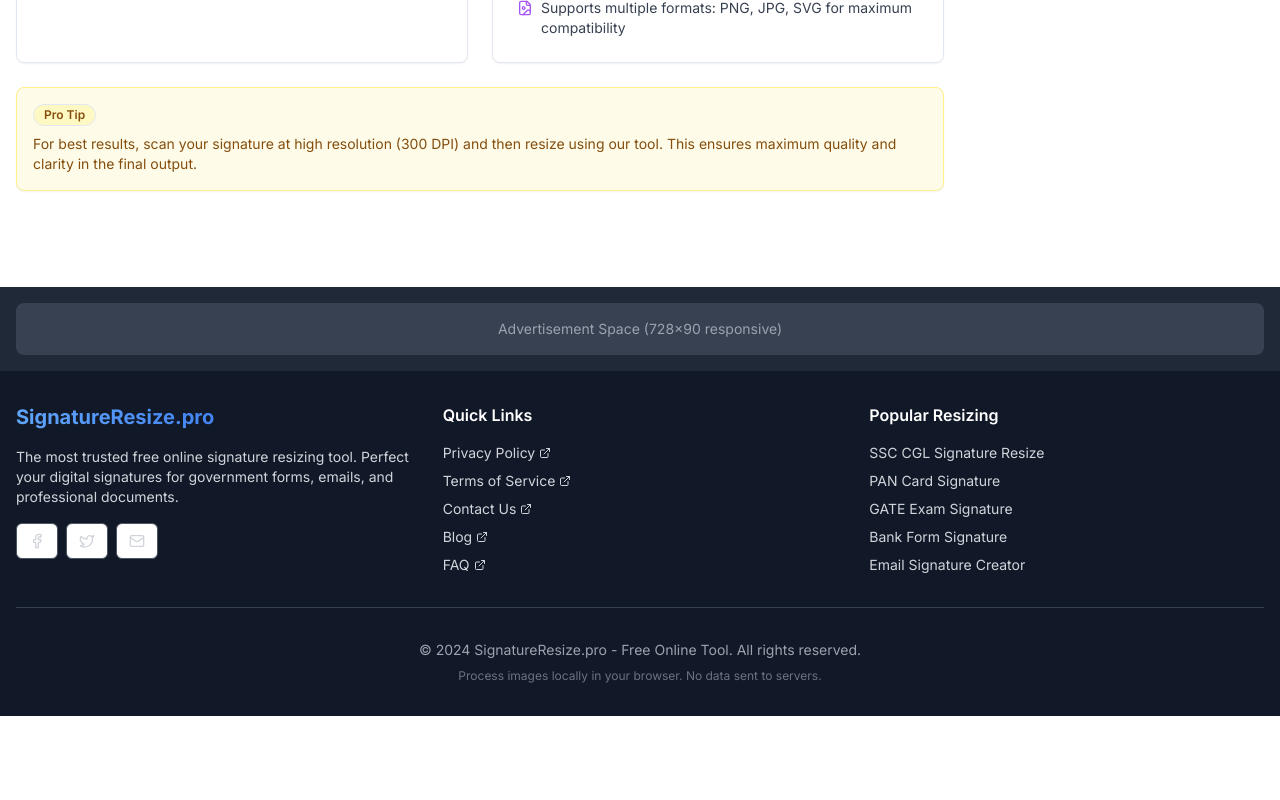
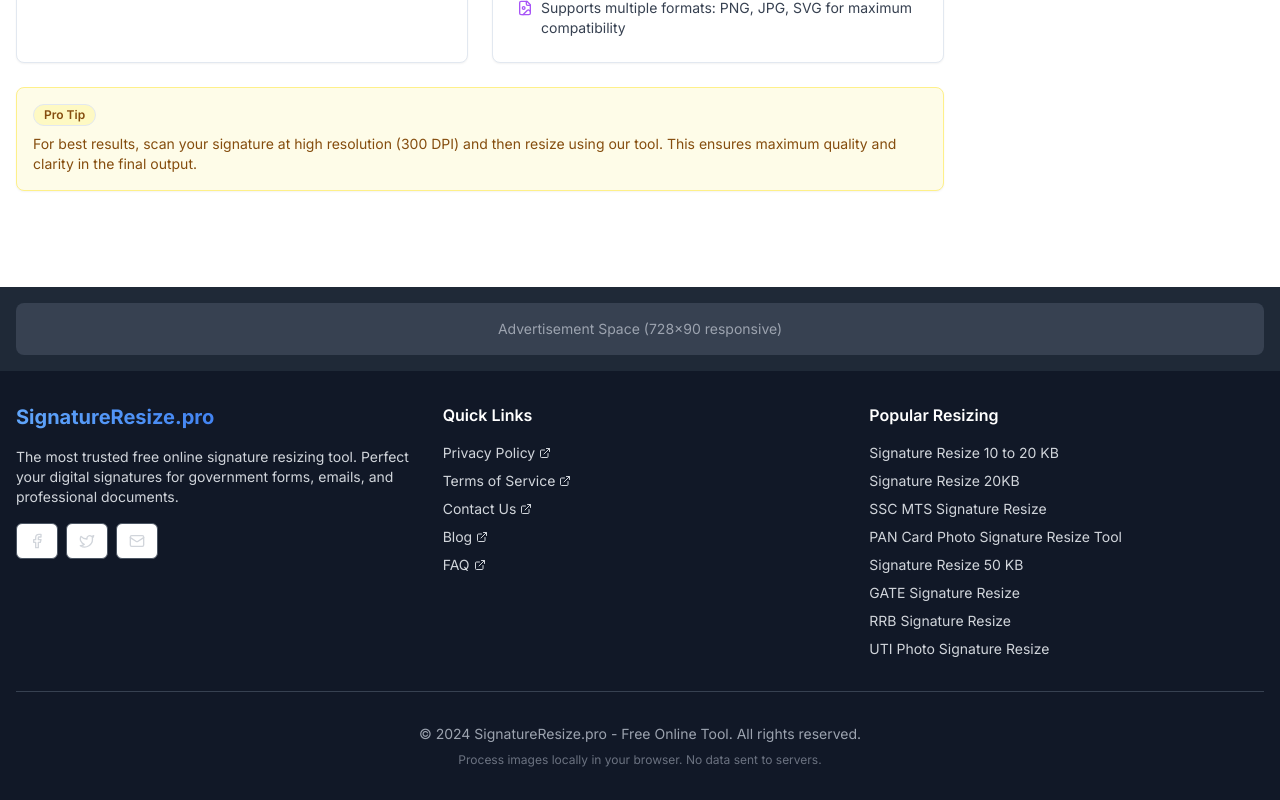
Before and after one commit to AnmolSharma-user/SignatureResize, a React (Vite) app: page /rrb-signature-resize in a window 1280 px wide. Shown: the part 1208-2008 px from the top of the page. Before the commit the page ends 1924 px from the top, so only its background shows below. Built offline with nearby package versions, Linux system fonts and the light colour scheme.

Commit message:
feat: Update footer popular resizing links
-   Added new links to the popular resizing section in the footer.
-   Updated the "SSC CGL Signature Resize" link to "SSC MTS Signature Resize".
-   Linked the new entries to their respective pages.

```diff
--- a/src/components/Footer.tsx
+++ b/src/components/Footer.tsx
@@ -75,28 +75,43 @@ const Footer = () => {
             <h4 className="font-semibold mb-4">Popular Resizing</h4>
             <ul className="space-y-2 text-sm">
               <li>
-                <a href="#" className="text-gray-300 hover:text-white transition-colors">
-                  SSC CGL Signature Resize
+                <a href="/signature-resize-10-to-20-kb" className="text-gray-300 hover:text-white transition-colors">
+                  Signature Resize 10 to 20 KB
                 </a>
               </li>
               <li>
-                <a href="#" className="text-gray-300 hover:text-white transition-colors">
-                  PAN Card Signature
+                <a href="/signature-resize-20kb" className="text-gray-300 hover:text-white transition-colors">
+                  Signature Resize 20KB
                 </a>
               </li>
               <li>
-                <a href="#" className="text-gray-300 hover:text-white transition-colors">
-                  GATE Exam Signature
+                <a href="/ssc-mts-signature-resize" className="text-gray-300 hover:text-white transition-colors">
+                  SSC MTS Signature Resize
                 </a>
               </li>
               <li>
-                <a href="#" className="text-gray-300 hover:text-white transition-colors">
-                  Bank Form Signature
+                <a href="/pan-card-photo-signature-resize-tool" className="text-gray-300 hover:text-white transition-colors">
+                  PAN Card Photo Signature Resize Tool
                 </a>
               </li>
               <li>
-                <a href="#" className="text-gray-300 hover:text-white transition-colors">
-                  Email Signature Creator
+                <a href="/signature-resize-50-kb" className="text-gray-300 hover:text-white transition-colors">
+                  Signature Resize 50 KB
+                </a>
+              </li>
+              <li>
+                <a href="/gate-signature-resize" className="text-gray-300 hover:text-white transition-colors">
+                  GATE Signature Resize
+                </a>
+              </li>
+              <li>
+                <a href="/rrb-signature-resize" className="text-gray-300 hover:text-white transition-colors">
+                  RRB Signature Resize
+                </a>
+              </li>
+              <li>
+                <a href="/uti-photo-signature-resize" className="text-gray-300 hover:text-white transition-colors">
+                  UTI Photo Signature Resize
                 </a>
               </li>
             </ul>
```
